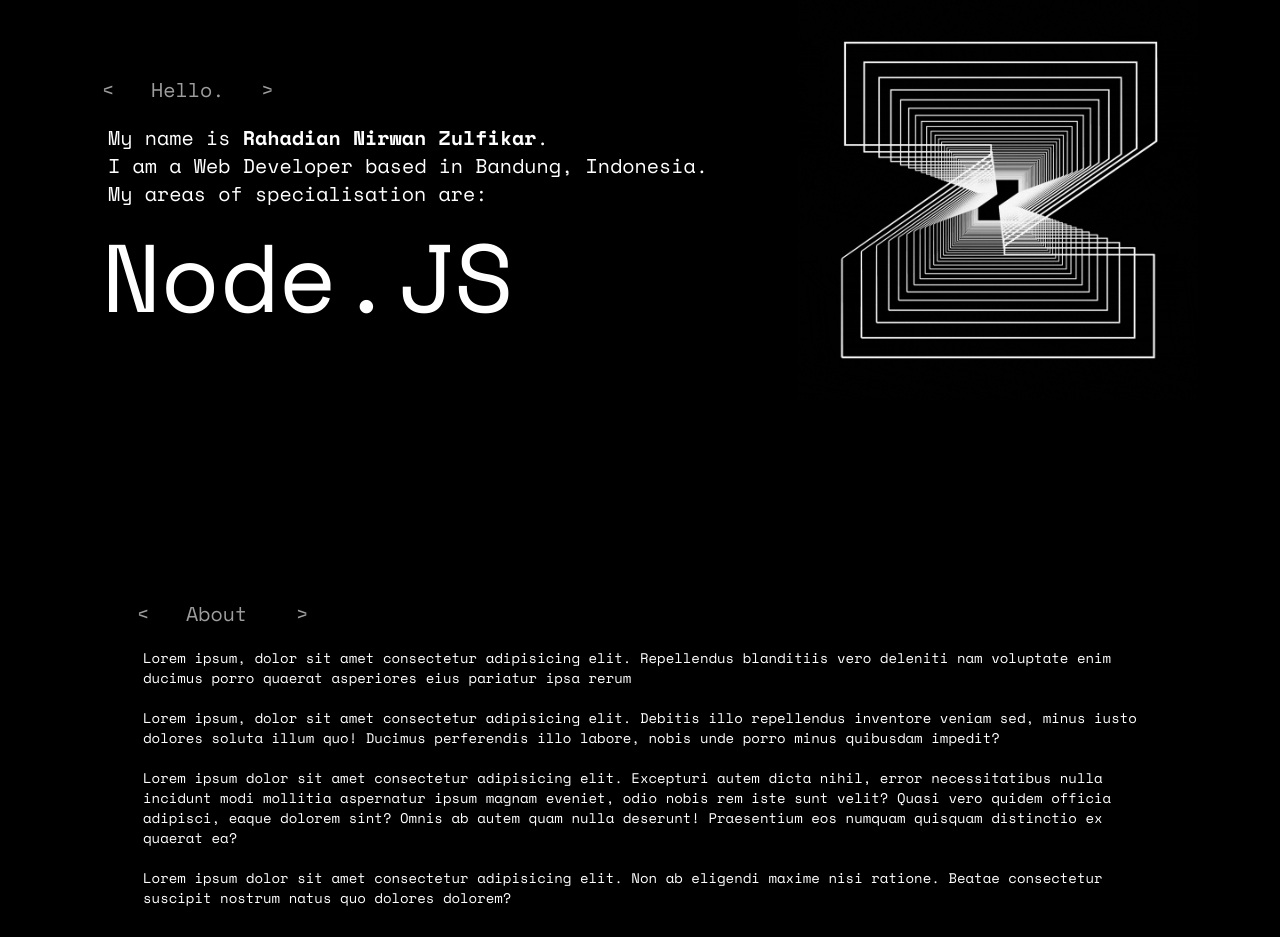
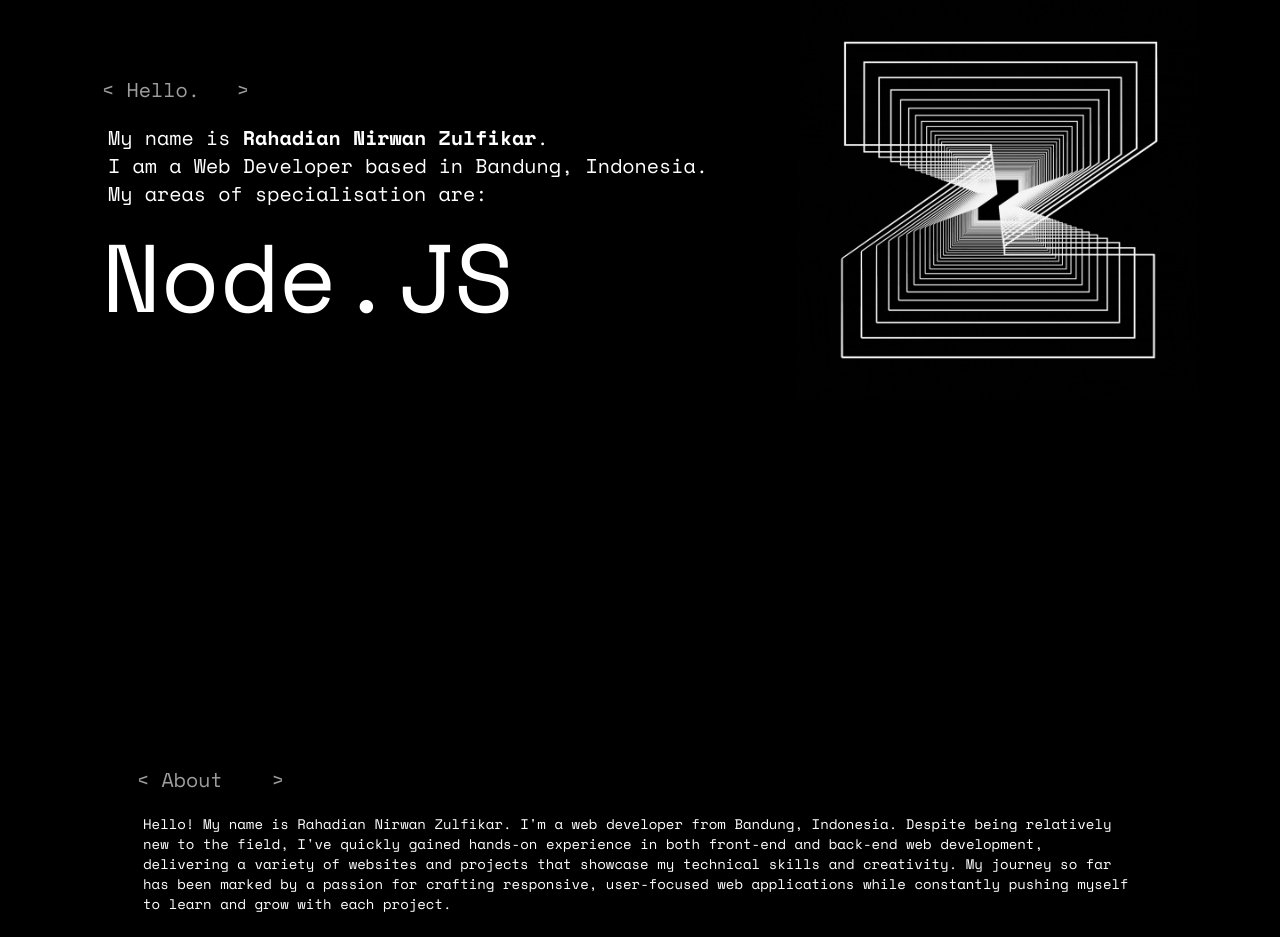
Before and after one commit to diemorester/portofolio, a React (Vite) app: page / in a window 1280 px wide. Shown: the part 200-1137 px from the top of the page. Built offline with nearby package versions, Linux system fonts and the light colour scheme.

Commit message:
added About Us section

```diff
--- a/src/components/AboutSection.tsx
+++ b/src/components/AboutSection.tsx
@@ -1,31 +1,43 @@
+import img1 from '../assets/foto.jpg'
+
 export default function AboutSection() {
+    const hoverWrapper = (sentence: string) => {
+        return sentence.split(/(\s+|(?=\W))/).map((part, idx) => {
+            if (part.trim() === '') {
+                return part;
+            }
+            return (
+                <span key={idx} className="hover:text-mono transition duration-200">
+                    {part}
+                </span>
+            )
+        })
+    }
+
     return (
-        <div className="flex flex-col min-h-screen px-5 md:px-[137px] gap-2 md:gap-5">
+        <div id="about" className="flex flex-col justify-center min-h-screen px-5 md:px-[137px] gap-2 md:gap-5">
             <div>
                 <p className="text-mono hover:text-white md:text-xl">
-                    &lt; &nbsp; About &nbsp;&nbsp; &gt;
+                    &lt;&nbsp;About&nbsp; &nbsp; &gt;
                 </p>
             </div>
             <div className="text-white px-[6px] text-sm flex flex-col gap-5">
                 <p>
-                    Lorem ipsum, dolor sit amet consectetur adipisicing elit. Repellendus blanditiis vero
-                    deleniti nam voluptate enim ducimus porro quaerat asperiores eius pariatur ipsa rerum
+                    {hoverWrapper("Hello! My name is Rahadian Nirwan Zulfikar. I'm a web developer from Bandung, Indonesia. Despite being relatively new to the field, I've quickly gained hands-on experience in both front-end and back-end web development, delivering a variety of websites and projects that showcase my technical skills and creativity. My journey so far has been marked by a passion for crafting responsive, user-focused web applications while constantly pushing myself to learn and grow with each project.")}
                 </p>
                 <p>
-                    Lorem ipsum, dolor sit amet consectetur adipisicing elit. Debitis illo repellendus inventore veniam sed,
-                    minus iusto dolores soluta illum quo! Ducimus perferendis illo labore, nobis unde porro minus quibusdam impedit?
+                    {hoverWrapper("I have a proven ability to maintain web applications and ensure they perform optimally across different devices and platforms. Whether collaborating with UI/UX teams to enhance the visual and functional appeal of a site or independently designing a sleek and efficient user interface, I pride myself on producing work that blends aesthetics with seamless functionality. By staying on top of industry trends and integrating the latest technologies into my work, I aim to deliver websites that stand out in terms of both performance and user experience.")}
                 </p>
                 <p>
-                    Lorem ipsum dolor sit amet consectetur adipisicing elit. Excepturi autem dicta nihil, error necessitatibus nulla
-                    incidunt modi mollitia aspernatur ipsum magnam eveniet, odio nobis rem iste sunt velit? Quasi vero quidem officia
-                    adipisci, eaque dolorem sint? Omnis ab autem quam nulla deserunt! Praesentium eos numquam quisquam distinctio ex
-                    quaerat ea?
+                    {hoverWrapper("As someone who thrives on learning, I'm constantly seeking new opportunities to enhance my skills and grow as a developer. My ability to learn quickly and adapt to new challenges has allowed me to make significant strides in a short amount of time, and I am eager to continue improving. Whether refining my coding techniques or finding innovative solutions to complex problems, I'm passionate about delivering web applications that meet the needs of both users and clients while also pushing the boundaries of my own capabilities.")}
                 </p>
                 <p>
-                    Lorem ipsum dolor sit amet consectetur adipisicing elit. Non ab eligendi maxime nisi ratione. Beatae consectetur suscipit
-                    nostrum natus quo dolores dolorem?
+                    {hoverWrapper("In a world where technology is ever-evolving, I'm not just keeping up—I'm ready to set the pace. Let's build something extraordinary together.")}
                 </p>
             </div>
+            {/* <div className='flex flex-col md:flex-row gap-3'>
+                <img src={img1} alt='foto' className='w-[20%] h-[45%] max-md:hidden object-cover' />
+            </div> */}
         </div>
     )
 }
--- a/src/components/HeroSection.tsx
+++ b/src/components/HeroSection.tsx
@@ -35,13 +35,19 @@
         <div className="flex flex-col-reverse md:flex-row min-h-screen justify-center md:gap-16 items-center text-white">
             <div className="flex flex-col px-5 gap-2 md:gap-5">
                 <p className="md:text-xl text-mono hover:text-white">
-                    &lt; &nbsp; Hello. &nbsp; &gt;
+                    &lt;&nbsp;Hello. &nbsp; &gt;
                 </p>
                 <div className="md:text-xl px-[6px]">
                     <p>
                         {wrapWithHoverEffect("My name is")}&nbsp;
                         <span className="font-bold hover:text-mono transition duration-200">
-                            Rahadian Nirwan Zulfikar
+                            Rahadian
+                        </span>&nbsp;
+                        <span className="font-bold hover:text-mono transition duration-200">
+                            Nirwan
+                        </span>&nbsp;
+                        <span className="font-bold hover:text-mono transition duration-200">
+                            Zulfikar
                         </span>.
                     </p>
                     <p>{wrapWithHoverEffect("I am a Web Developer based in Bandung, Indonesia.")}</p>
--- a/src/components/Navbar.tsx
+++ b/src/components/Navbar.tsx
@@ -1,17 +1,29 @@
-import { useState } from "react";
+import { useEffect, useState } from "react";
 import { ImCross } from "react-icons/im";
 import { IoLogoGithub } from "react-icons/io5";
 import { FaDiscord } from "react-icons/fa6";
 import { FaWhatsapp } from "react-icons/fa6";
 
 export default function Navbar() {
-    const [isOpen, setIsOpen] = useState(false)
+    const [isOpen, setIsOpen] = useState<boolean>(false);
 
-    const handleClose = () => setIsOpen(false)
+    const handleClose = (): void => setIsOpen(false);
+
+    useEffect(() => {
+        if (isOpen) {
+            document.body.style.overflow = "hidden";
+        } else {
+            document.body.style.overflow = "auto";
+        }
+
+        return () => {
+            document.body.style.overflow = "auto";
+        };
+    }, [isOpen]);
 
     return (
-        <div className="fixed w-full">
-            <div className="flex justify-between px-8 py-5 text-xl font-semibold text-white">
+        <div className="fixed w-full z-50 top-0 left-0">
+            <div className="flex justify-between px-8 py-5">
                 <div className="z-50" onClick={() => setIsOpen(!isOpen)}>
                     {!isOpen ? (
                         <button className="fill-mono hover:fill-white" >
@@ -22,15 +34,14 @@
                             <ImCross size={30} className="fill-mono hover:fill-white" />
                         </button>)}
                 </div>
-                {/* <button>HIT ME UP</button> */}
             </div>
-            <div className={`transition-all ease-in-out duration-700 ${isOpen ? 'bg-black w-screen h-screen' : 'h-0 overflow-hidden'} `}>
-                <div className={`flex flex-col justify-center gap-3 text-3xl font-bold items-center absolute bottom-0 w-full h-full px-8 transition-opacity duration-700 ${isOpen ? 'opacity-100' : 'opacity-0'}`}>
+            <div className={`transition-all ease-in-out duration-700 fixed inset-0 bg-black z-40 ${isOpen ? 'w-screen h-screen' : 'h-0 overflow-hidden'}`}>
+                <div className={`flex flex-col justify-center gap-3 text-3xl font-bold items-center absolute w-full h-full px-8 transition-opacity duration-700 ${isOpen ? 'opacity-100' : 'opacity-0'}`}>
                     <div>
                         <a href="/" className="text-mono hover:text-white" onClick={handleClose}>HOME</a>
                     </div>
                     <div>
-                        <a href="" className="text-mono hover:text-white" onClick={handleClose}>ABOUT</a>
+                        <a href="#about" className="text-mono hover:text-white" onClick={handleClose}>ABOUT</a>
                     </div>
                     <div>
                         <a href="" className="text-mono hover:text-white" onClick={handleClose}>SKILLS</a>
@@ -42,13 +53,13 @@
                         <a href="" className="text-mono hover:text-white" onClick={handleClose}>SERVICES</a>
                     </div>
                     <div className="flex gap-6 pt-3">
-                        <a href="https://github.com/diemorester" target="_blank">
+                        <a href="https://github.com/diemorester" target="_blank" rel="noopener noreferrer">
                             <IoLogoGithub size={35} className="fill-mono hover:fill-white" />
                         </a>
-                        <a href="http://discordapp.com/users/388771161208782860" target="_blank">
+                        <a href="http://discordapp.com/users/388771161208782860" target="_blank" rel="noopener noreferrer">
                             <FaDiscord size={35} className="fill-mono hover:fill-white" />
                         </a>
-                        <a href="https://wa.link/fw9mfb" target="_blank">
+                        <a href="https://wa.link/fw9mfb" target="_blank" rel="noopener noreferrer">
                             <FaWhatsapp size={35} className="fill-mono hover:fill-white" />
                         </a>
                     </div>
--- /dev/null
+++ b/src/components/SkillsSection.tsx
@@ -0,0 +1,5 @@
+export default function SkillsSection() {
+    return (
+        <div></div>
+    )
+}
```
